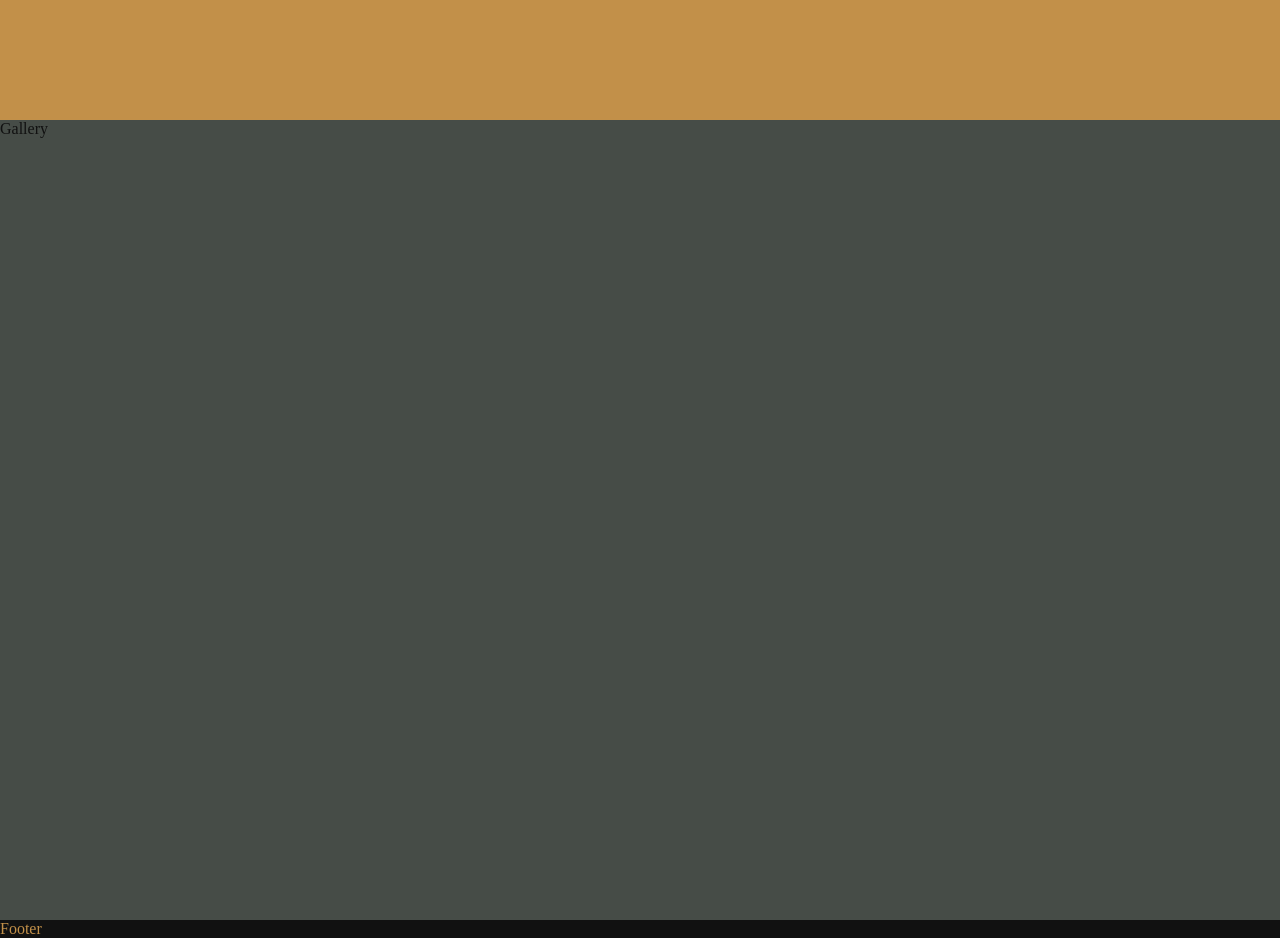
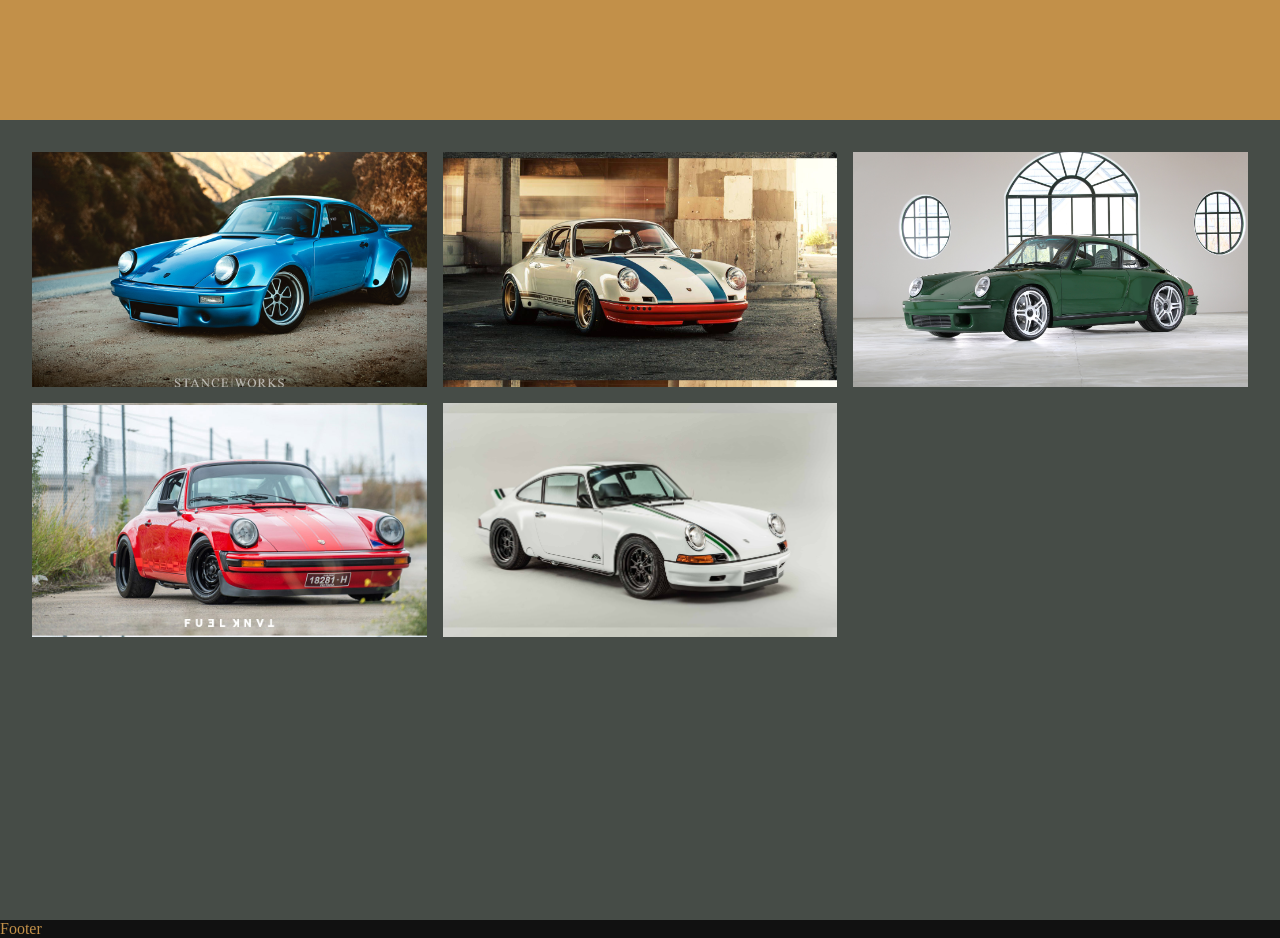
Before and after one commit to mreed4/responsive-club, a plain HTML site: page index.html in a window 1280 px wide. Shown: the part 2280-3218 px from the top of the page. Drawn offline with nearby package versions, Linux system fonts and the light colour scheme; a script that the page names is missing; a web font is replaced by a local one.

Commit message:
Fix gitignore (?), beef up gallery

```diff
--- a/css/styles.css
+++ b/css/styles.css
@@ -322,6 +322,44 @@ section {
 
 #gallery {
   background-color: hsl(130, 4.1%, 28.6%);
+  display: grid;
+  grid: repeat(3, 1fr) / repeat(3, 1fr);
+  grid-auto-flow: row;
+  padding: 2em;
+  gap: 1em;
+}
+
+#gallery > div {
+  width: 100%;
+  cursor: pointer;
+  background-position: center;
+  background-size: 100%;
+  transition: transform 150ms ease-in-out, background-size 250ms linear;
+}
+
+#gallery > div:hover {
+  transform: scale(1.05);
+  background-size: 110%;
+}
+
+#gallery > div:nth-child(1) {
+  background-image: url("../images/cars/porsche-gallery-2.jpg");
+}
+
+#gallery > div:nth-child(2) {
+  background-image: url("../images/cars/porsche-gallery-1.jpg");
+}
+
+#gallery > div:nth-child(3) {
+  background-image: url("../images/cars/porsche-gallery-3.jpg");
+}
+
+#gallery > div:nth-child(4) {
+  background-image: url("../images/cars/porsche-gallery-4.jpg");
+}
+
+#gallery > div:nth-child(5) {
+  background-image: url("../images/cars/porsche-gallery-5.jpg");
 }
 
 footer {
--- a/index.html
+++ b/index.html
@@ -82,7 +82,13 @@
         </div>
         <p><a href="#">I received an invitation</a>.</p>
       </section>
-      <section id="gallery">Gallery</section>
+      <section id="gallery">
+        <div></div>
+        <div></div>
+        <div></div>
+        <div></div>
+        <div></div>
+      </section>
     </main>
     <footer>Footer</footer>
   </body>
```
Also changed, not shown: images/cars/porsche-gallery-2.jpg (added), images/cars/porsche-gallery-3.jpg (added), images/cars/porsche-gallery-4.jpg (added), images/cars/porsche-gallery-5.jpg (added), 1 other file.
